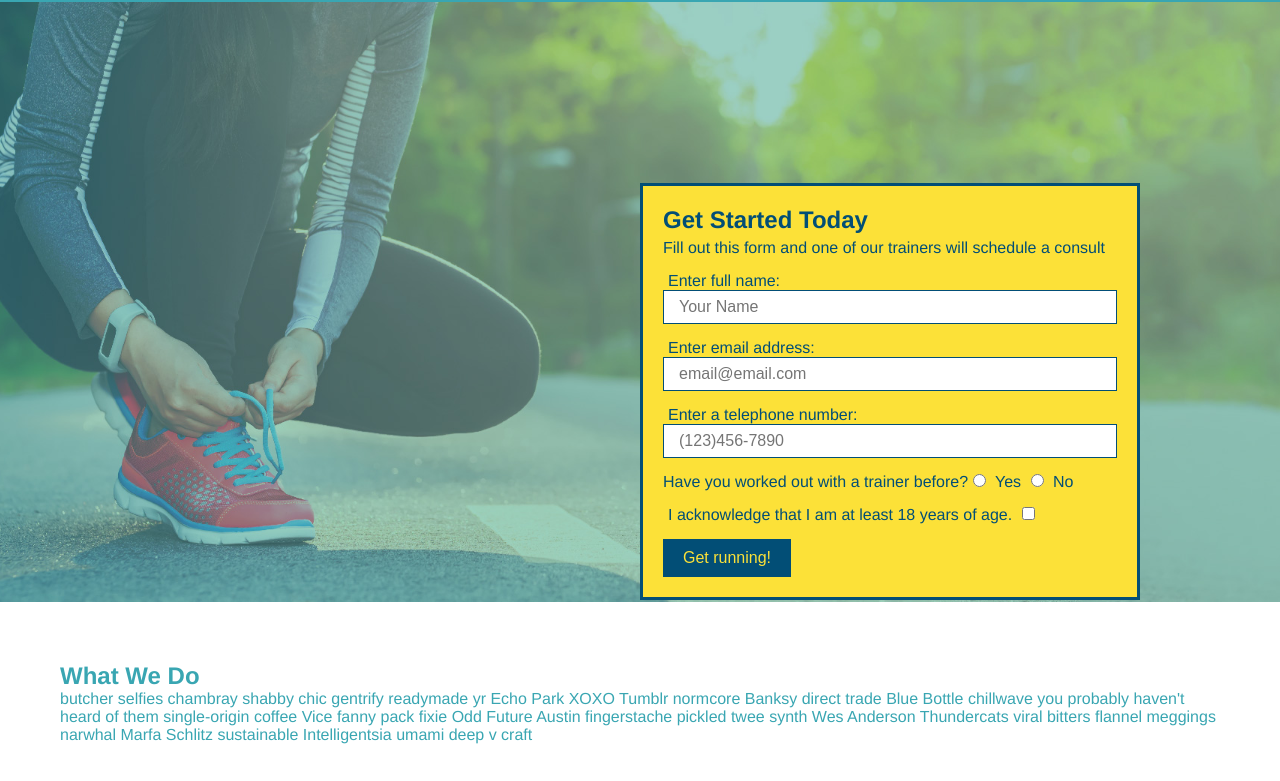
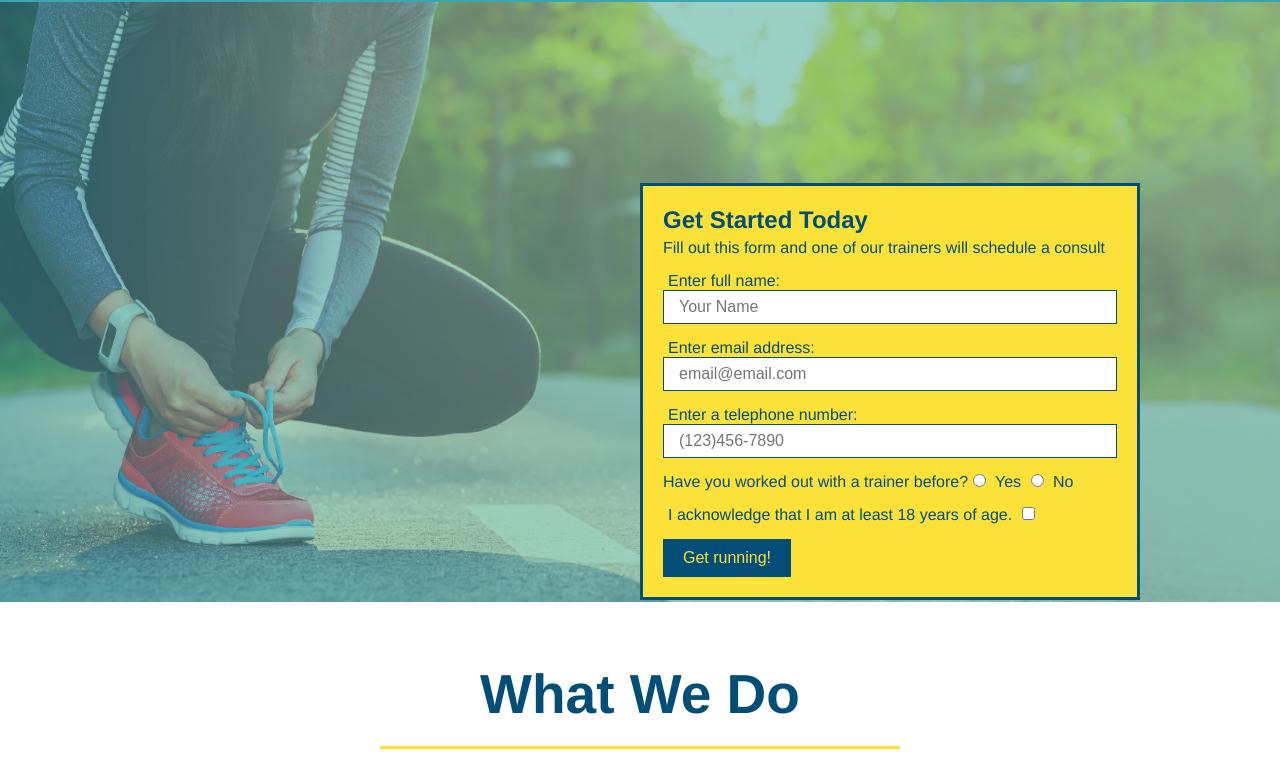
Before and after one commit to sydneywalcoff/run-buddy, a plain HTML site: page index.html in a window 1280 px wide. Shown: the part 80-861 px from the top of the page. Drawn offline with Linux system fonts and the light colour scheme.

Commit message:
style what we do section

```diff
--- a/assets/css/style.css
+++ b/assets/css/style.css
@@ -103,6 +103,27 @@ header nav ul li a {
     font-size: 16px;
 }
 
+/* what we do section */
+.intro {
+    text-align: center;
+}
+
+.intro h2 {
+    font-size: 55px;
+    color: #024e76;
+    margin-bottom: 35px;
+    padding: 0 100px 20px 100px;
+    border-bottom: 3px solid #fce138;
+    display: inline-block;
+}
+
+.intro p {
+    line-height: 1.7;
+    color: #39a6b2;
+    width: 80%;
+    font-size: 20px;
+    margin: 0 auto;
+}
 
 /* footer */
 footer {
--- a/index.html
+++ b/index.html
@@ -60,7 +60,7 @@
     </section>
 
     <!-- "what we do" -->
-    <section id="what-we-do">
+    <section id="what-we-do" class="intro">
         <h2>What We Do</h2>
         <p>
           butcher selfies chambray shabby chic gentrify readymade yr Echo Park XOXO Tumblr normcore Banksy direct trade Blue Bottle chillwave you probably haven't heard of them single-origin coffee Vice fanny pack fixie Odd Future Austin fingerstache pickled twee synth Wes Anderson Thundercats viral bitters flannel meggings narwhal Marfa Schlitz sustainable Intelligentsia umami deep v craft
```
